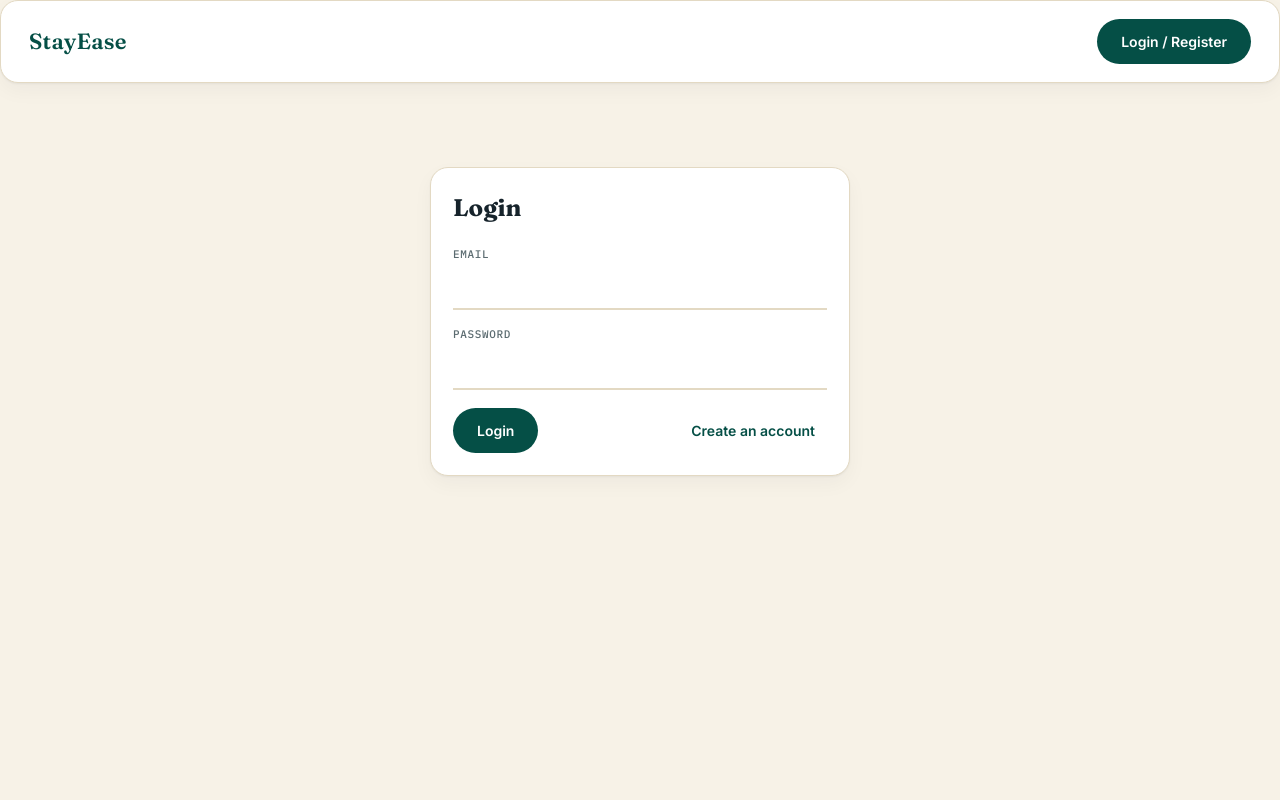
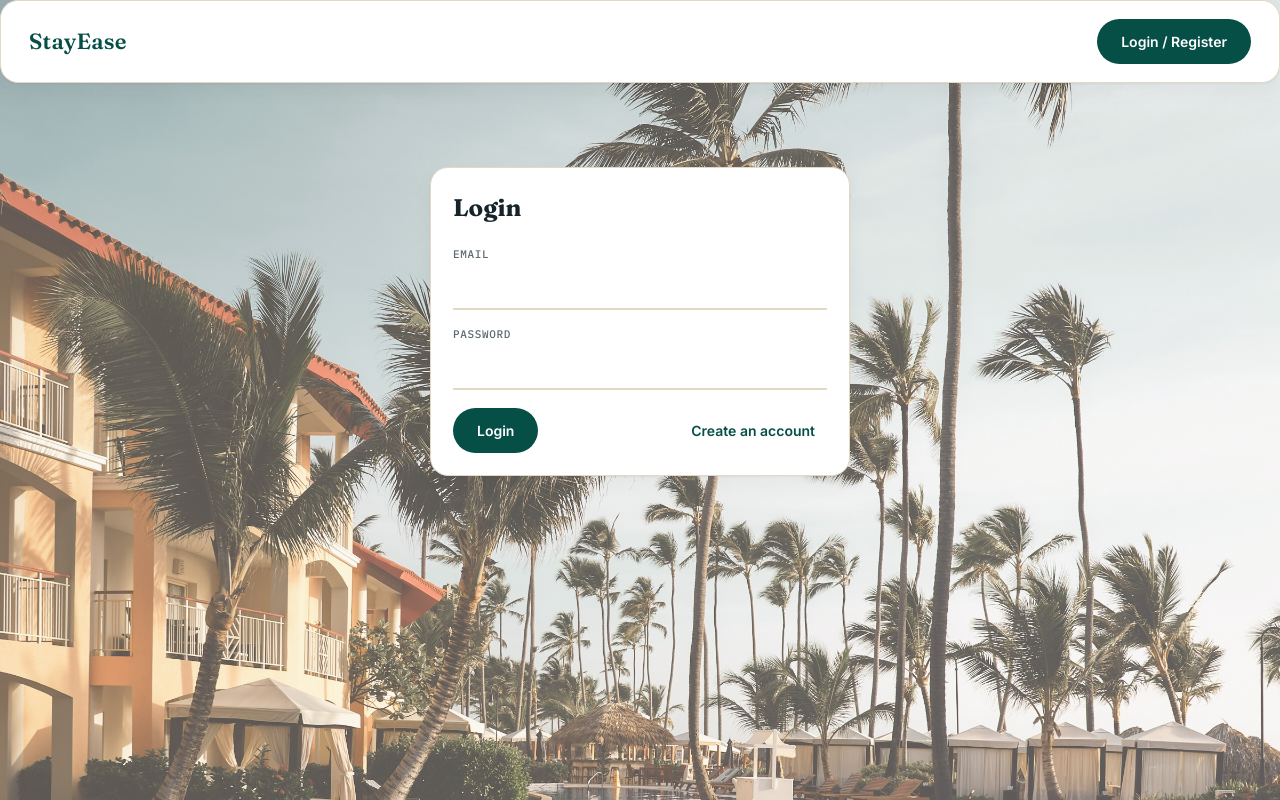
Before and after one commit to pkms/Capstone_FSEJAVA_Team40_StayEase, a React (Vite) app in the folder stay-ease-ui/: page /#/login in a window 1280 px wide. Built offline with nearby package versions, Linux system fonts and the light colour scheme.

Commit message:
fix: background image added

```diff
--- a/stay-ease-ui/src/api/client.ts
+++ b/stay-ease-ui/src/api/client.ts
@@ -63,7 +63,7 @@ export class ApiError extends Error {
 interface RequestOptions {
   method?: string;
   body?: unknown;
-  query?: Record<string, string | undefined>;
+  query?: Record<string, string | number | boolean | undefined>;
 }
 
 export async function request<T>(path: string, opts: RequestOptions = {}): Promise<T> {
--- a/stay-ease-ui/src/index.css
+++ b/stay-ease-ui/src/index.css
@@ -24,6 +24,12 @@ body {
   margin: 0;
   min-width: 320px;
   min-height: 100vh;
+  background-color: #F7F2E7;
+  background-image: linear-gradient(rgba(247, 242, 231, 0.30), rgba(247, 242, 231, 0.30)), url('./assets/backgroundImg.jpg');
+  background-position: center center;
+  background-repeat: no-repeat;
+  background-size: cover;
+  background-attachment: fixed;
 }
 
 button,
```
Also changed, not shown: stay-ease-ui/src/assets/backgroundImg.jpg (added).
